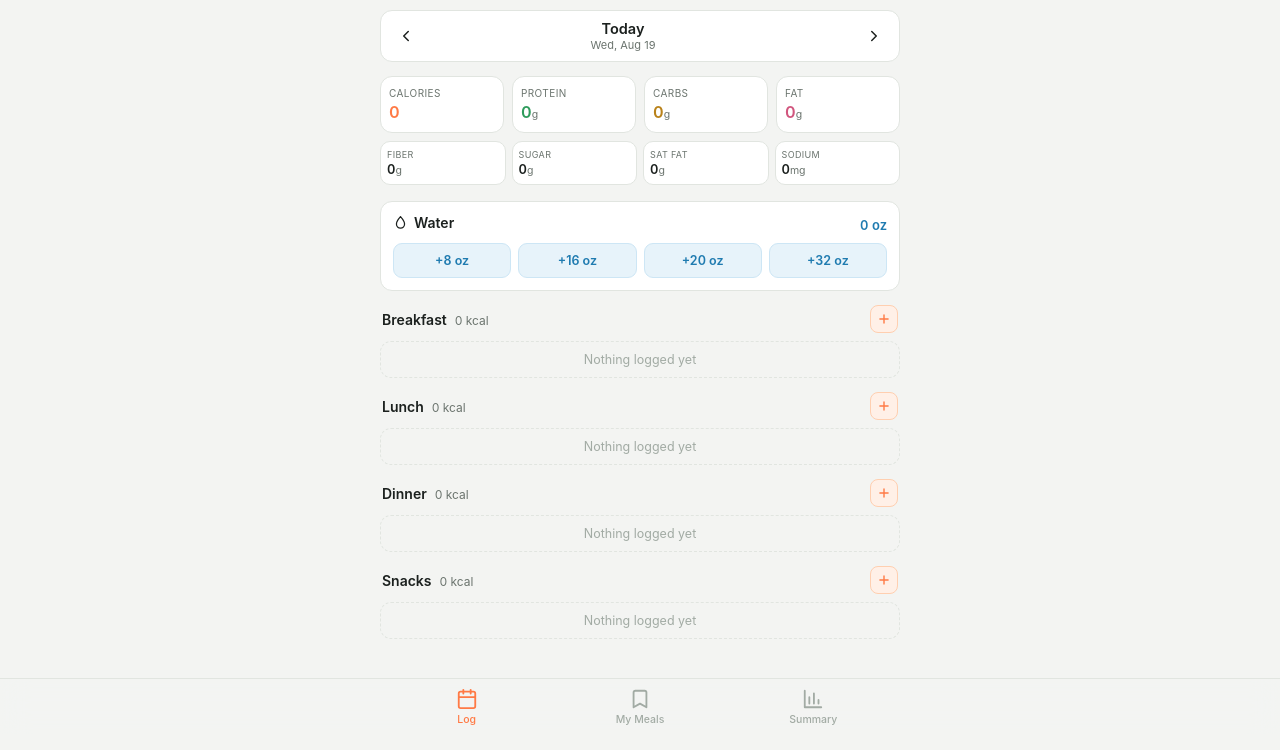
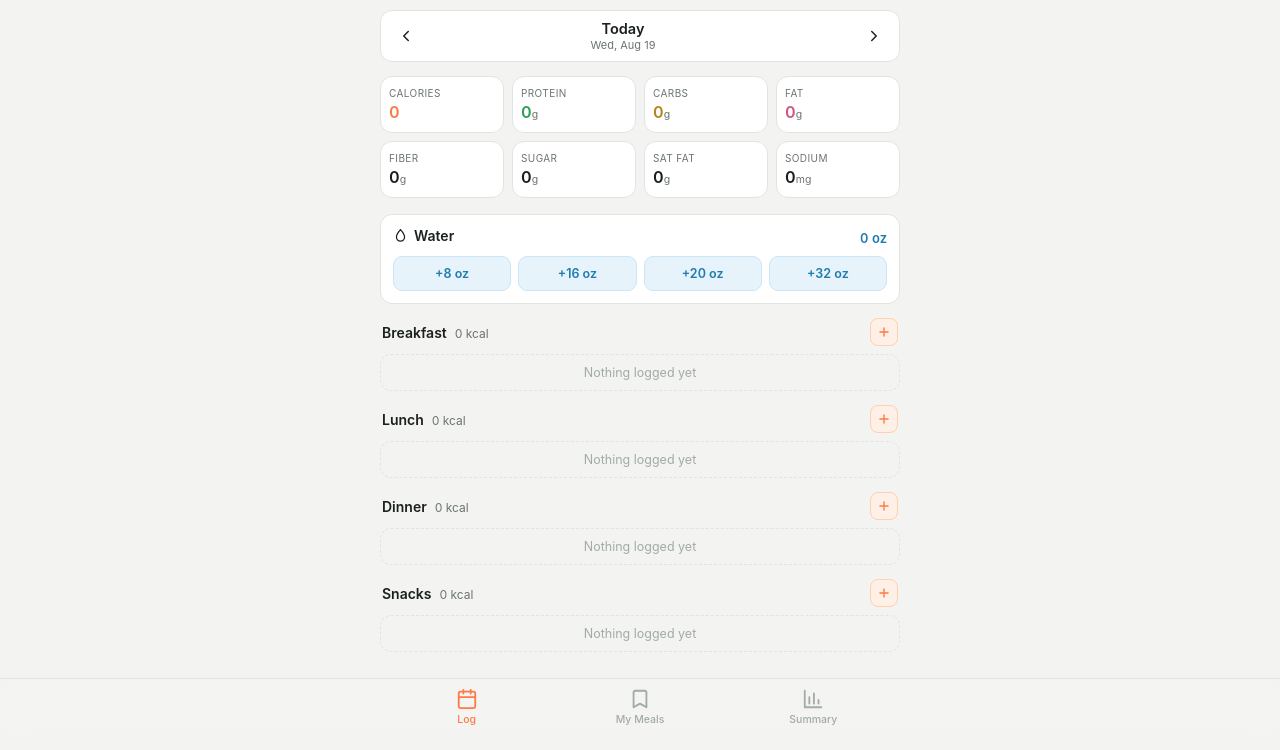
Before and after one commit to YooperMichigan/calorie-tracker, a plain HTML site: page index.html in a window 1280 px wide. Shown: the part 66-816 px from the top of the page. Drawn offline with Linux system fonts and the light colour scheme.

Commit message:
Make secondary nutrition tiles match primary tile size
Fiber/Sugar/Sat Fat/Sodium now use the same .total-card styling as
Calories/Protein/Carbs/Fat instead of a smaller variant, per request.

Co-Authored-By: Claude Sonnet 5 <noreply@anthropic.com>

```diff
--- a/css/styles.css
+++ b/css/styles.css
@@ -174,10 +174,7 @@ h1 { color: var(--text); font-size: 19px; font-weight: 600; margin: 0; letter-sp
 /* ---------- daily totals ---------- */
 .totals-row { display: grid; grid-template-columns: repeat(4, 1fr); gap: 8px; margin-bottom: 8px; }
 .totals-row.two-col { grid-template-columns: repeat(2, 1fr); }
-.totals-row-secondary { display: grid; grid-template-columns: repeat(4, 1fr); gap: 6px; margin-bottom: 16px; }
-.total-card-mini { background: var(--card); border: 1px solid var(--border); border-radius: 10px; padding: 7px 6px; display: flex; flex-direction: column; gap: 1px; }
-.total-card-mini .total-label { font-size: 9px; }
-.total-card-mini .total-value { font-size: 13px; }
+.totals-row-secondary { display: grid; grid-template-columns: repeat(4, 1fr); gap: 8px; margin-bottom: 16px; }
 .total-card { background: var(--card); border: 1px solid var(--border); border-radius: 12px; padding: 10px 8px; display: flex; flex-direction: column; gap: 3px; }
 .total-label { color: var(--muted); font-size: 10px; text-transform: uppercase; letter-spacing: 0.04em; }
 .total-value { color: var(--text); font-size: 16.5px; font-weight: 600; font-variant-numeric: tabular-nums; }
--- a/js/app.js
+++ b/js/app.js
@@ -322,19 +322,19 @@ function renderLogView() {
     </div>
 
     <div class="totals-row-secondary">
-      <div class="total-card-mini">
+      <div class="total-card">
         <span class="total-label">Fiber</span>
         <span class="total-value">${fmtNum(totals.fiber)}<span class="total-unit">g</span></span>
       </div>
-      <div class="total-card-mini">
+      <div class="total-card">
         <span class="total-label">Sugar</span>
         <span class="total-value">${fmtNum(totals.sugar)}<span class="total-unit">g</span></span>
       </div>
-      <div class="total-card-mini">
+      <div class="total-card">
         <span class="total-label">Sat Fat</span>
         <span class="total-value">${fmtNum(totals.satFat)}<span class="total-unit">g</span></span>
       </div>
-      <div class="total-card-mini">
+      <div class="total-card">
         <span class="total-label">Sodium</span>
         <span class="total-value">${fmtNum(totals.sodium)}<span class="total-unit">mg</span></span>
       </div>
--- a/sw.js
+++ b/sw.js
@@ -1,5 +1,5 @@
 // Bump this version string whenever app files change, so clients pick up the update.
-const CACHE_NAME = "calorie-tracker-v13";
+const CACHE_NAME = "calorie-tracker-v14";
 
 const PRECACHE_URLS = [
   "./",
```
